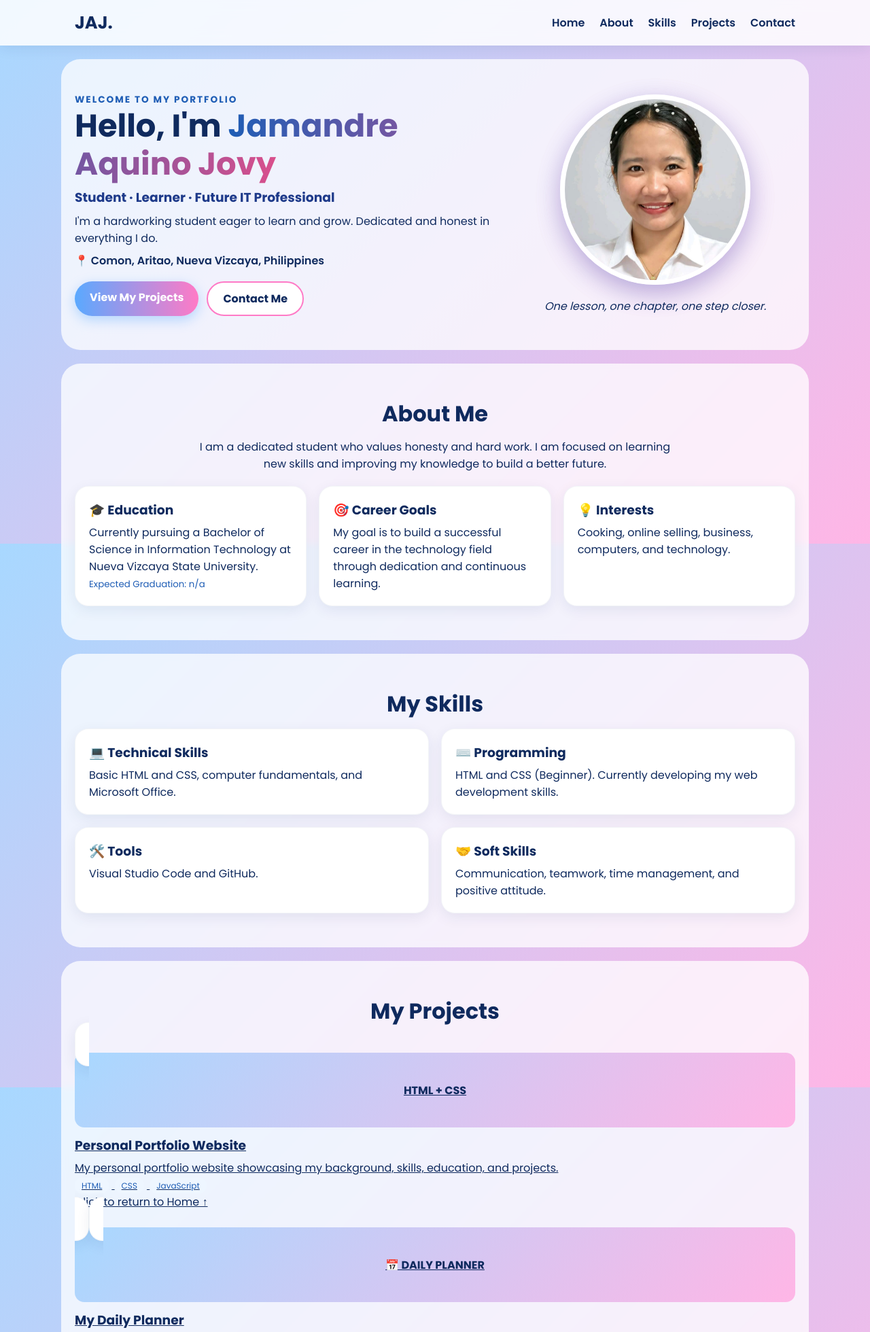
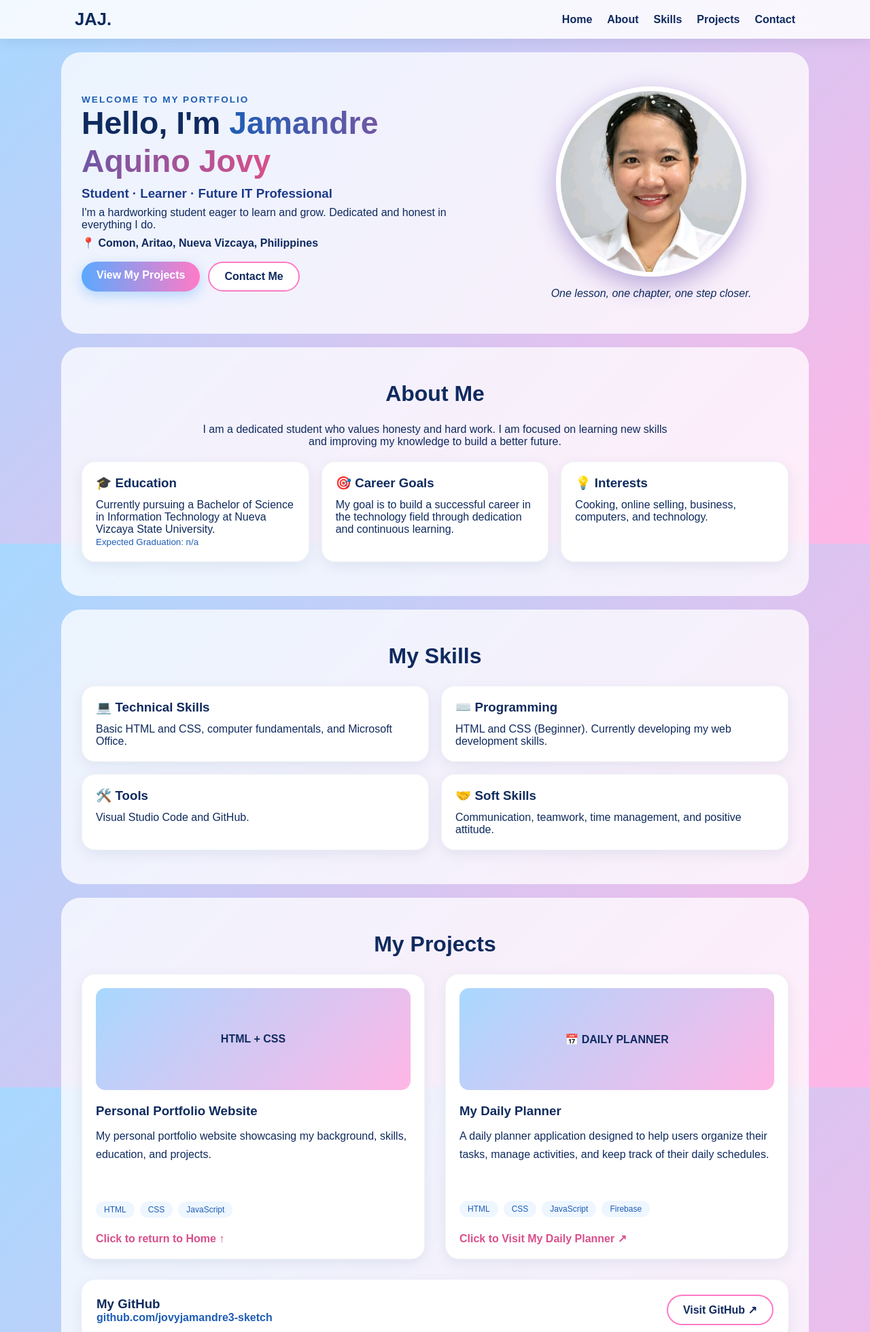
Before and after one commit to jovyjamandre3-sketch/jovyjamandre3-sketch.github.io, a plain HTML site: page index.html in a window 1280 px wide. Shown: the top 1960 px of the page at 68% size. Drawn offline with Linux system fonts and the light colour scheme.

Commit message:
Update style.css

```diff
--- a/style.css
+++ b/style.css
@@ -1,46 +1,497 @@
-@import url('https://fonts.googleapis.com/css2?family=Poppins:wght@400;600;700&display=swap');
-*{margin:0;padding:0;box-sizing:border-box;font-family:'Poppins',sans-serif;}
-body{
- background: linear-gradient(135deg, #a8d8ff 0%, #ffb6e6 100%);
- background-attachment: fixed;
- color: #0f2a5e;
- min-height:100vh;
+/* GENERAL SETTINGS */
+* {
+    margin: 0;
+    padding: 0;
+    box-sizing: border-box;
+    font-family: 'Poppins', sans-serif;
 }
-header{background:rgba(255,255,255,0.85);backdrop-filter:blur(10px);position:sticky;top:0;z-index:10;box-shadow:0 2px 20px rgba(15,42,94,0.1);}
-.navbar{max-width:1100px;margin:auto;display:flex;justify-content:space-between;align-items:center;padding:14px 20px;}
-.logo{font-weight:700;font-size:1.6rem;color:#0f2a5e;text-decoration:none;}
-#nav-links{display:flex;gap:22px;} #nav-links a{text-decoration:none;color:#0f2a5e;font-weight:600;}
-#nav-links a:hover{color:#d94f8c;}
-#menu-toggle{display:none;background:none;border:none;font-size:1.6rem;color:#0f2a5e;cursor:pointer;}
-.sec{max-width:1100px;margin:20px auto;padding:50px 20px;background:rgba(255,255,255,0.75);border-radius:28px;backdrop-filter:blur(5px);}
-.hero{max-width:1100px;margin:20px auto;padding:50px 20px;display:grid;grid-template-columns:1.2fr 0.8fr;align-items:center;gap:30px;background:rgba(255,255,255,0.75);border-radius:28px;}
-.eyebrow{letter-spacing:2px;font-weight:700;color:#1e5db5;font-size:0.85rem;}
-.hero h1{font-size:2.9rem;color:#0f2a5e;line-height:1.2;} .hero h1 span{background:linear-gradient(90deg,#1e5db5,#d94f8c);-webkit-background-clip:text;-webkit-text-fill-color:transparent;}
-.hero h3{color:#1e3a8a;margin:8px 0;}
-.loc{margin-top:8px;font-weight:600;}
-.btns{margin-top:18px;display:flex;gap:12px;flex-wrap:wrap;}
-.btn{padding:11px 22px;border-radius:30px;text-decoration:none;font-weight:700;transition:0.3s;display:inline-block;border:none;cursor:pointer;}
-.btn1{background:linear-gradient(90deg,#5aa9ff,#ff7ac6);color:white;box-shadow:0 6px 18px rgba(90,169,255,0.4);}
-.btn2{border:2.5px solid #ff7ac6;color:#0f2a5e;background:white;}
-.btn:hover{transform:translateY(-2px);}
-.hero-img{text-align:center;}
-.hero-img img{width:280px;height:280px;object-fit:cover;border-radius:50%;border:7px solid white;box-shadow:0 12px 35px rgba(30,93,181,0.3),0 12px 35px rgba(255,122,198,0.3);}
-.caption{margin-top:12px;font-style:italic;color:#0f2a5e;}
-h2{color:#0f2a5e;font-size:2rem;margin-bottom:12px;text-align:center;}
-.bio{text-align:center;max-width:700px;margin:0 auto 20px;}
-.grid3{display:grid;grid-template-columns:repeat(3,1fr);gap:18px;}
-.grid2{display:grid;grid-template-columns:repeat(2,1fr);gap:18px;}
-.card{background:white;border-radius:20px;padding:20px;box-shadow:0 6px 20px rgba(15,42,94,0.08);border:1px solid rgba(15,42,94,0.05);color:#0f2a5e;}
-.card h3{color:#0f2a5e;margin-bottom:6px;}
-.card small{color:#1e5db5;}
-.art{height:110px;background:linear-gradient(135deg,#a8d8ff,#ffb6e6);border-radius:14px;display:flex;align-items:center;justify-content:center;font-weight:800;color:#0f2a5e;margin-bottom:12px;}
-.art2{background:linear-gradient(135deg,#8ecfff,#ff8ed8);} .art3{background:linear-gradient(135deg,#b9e2ff,#ffc2e8);}
-.card span{background:#eef6ff;color:#1e5db5;padding:3px 10px;border-radius:20px;font-size:0.75rem;margin-right:4px;}
-.github-box{margin-top:22px;background:white;border-radius:20px;padding:18px 22px;display:flex;justify-content:space-between;align-items:center;box-shadow:0 6px 20px rgba(15,42,94,0.08);}
-.contact-wrap{display:grid;grid-template-columns:0.9fr 1.1fr;gap:18px;}
-.contact-wrap a{color:#1e5db5;font-weight:600;text-decoration:none;}
-.contact-wrap input,.contact-wrap textarea{width:100%;padding:12px;border:1.5px solid #cbd5e1;border-radius:12px;margin-bottom:12px;color:#0f2a5e;}
-.contact-wrap input:focus,.contact-wrap textarea:focus{outline:none;border-color:#5aa9ff;}
-footer{text-align:center;padding:28px;color:#0f2a5e;font-weight:600;}
-#topBtn{position:fixed;bottom:20px;right:20px;background:linear-gradient(90deg,#5aa9ff,#ff7ac6);color:white;border:none;width:44px;height:44px;border-radius:50%;cursor:pointer;display:none;box-shadow:0 4px 15px rgba(0,0,0,0.2);}
-@media(max-width:800px){.hero,.grid3,.grid2,.contact-wrap{grid-template-columns:1fr;} #nav-links{display:none;position:absolute;top:62px;left:0;right:0;background:white;flex-direction:column;padding:18px;box-shadow:0 10px 20px rgba(0,0,0,0.1);} #nav-links.active{display:flex;} #menu-toggle{display:block;} .hero-img img{width:220px;height:220px;}}
+
+html {
+    scroll-behavior: smooth;
+    scroll-padding-top: 85px;
+}
+
+body {
+    background: linear-gradient(135deg, #a8d8ff 0%, #ffb6e6 100%);
+    background-attachment: fixed;
+    color: #0f2a5e;
+    min-height: 100vh;
+}
+
+/* HEADER AND NAVIGATION */
+header {
+    background: rgba(255,255,255,0.85);
+    backdrop-filter: blur(10px);
+    position: sticky;
+    top: 0;
+    z-index: 10;
+    box-shadow: 0 2px 20px rgba(15,42,94,0.1);
+}
+
+.navbar {
+    max-width: 1100px;
+    margin: auto;
+    display: flex;
+    justify-content: space-between;
+    align-items: center;
+    padding: 14px 20px;
+}
+
+.logo {
+    font-weight: 700;
+    font-size: 1.6rem;
+    color: #0f2a5e;
+    text-decoration: none;
+}
+
+#nav-links {
+    display: flex;
+    gap: 22px;
+}
+
+#nav-links a {
+    text-decoration: none;
+    color: #0f2a5e;
+    font-weight: 600;
+    transition: 0.3s;
+}
+
+#nav-links a:hover {
+    color: #d94f8c;
+}
+
+#menu-toggle {
+    display: none;
+    background: none;
+    border: none;
+    font-size: 1.6rem;
+    color: #0f2a5e;
+    cursor: pointer;
+}
+
+/* SECTIONS */
+.sec {
+    max-width: 1100px;
+    width: calc(100% - 40px);
+    margin: 20px auto;
+    padding: 50px 30px;
+    background: rgba(255,255,255,0.75);
+    border-radius: 28px;
+    backdrop-filter: blur(5px);
+}
+
+/* HOME / HERO */
+.hero {
+    max-width: 1100px;
+    width: calc(100% - 40px);
+    margin: 20px auto;
+    padding: 50px 30px;
+    display: grid;
+    grid-template-columns: 1.2fr 0.8fr;
+    align-items: center;
+    gap: 30px;
+    background: rgba(255,255,255,0.75);
+    border-radius: 28px;
+}
+
+.eyebrow {
+    letter-spacing: 2px;
+    font-weight: 700;
+    color: #1e5db5;
+    font-size: 0.85rem;
+}
+
+.hero h1 {
+    font-size: 2.9rem;
+    color: #0f2a5e;
+    line-height: 1.2;
+}
+
+.hero h1 span {
+    background: linear-gradient(90deg,#1e5db5,#d94f8c);
+    -webkit-background-clip: text;
+    -webkit-text-fill-color: transparent;
+}
+
+.hero h3 {
+    color: #1e3a8a;
+    margin: 8px 0;
+}
+
+.loc {
+    margin-top: 8px;
+    font-weight: 600;
+}
+
+.btns {
+    margin-top: 18px;
+    display: flex;
+    gap: 12px;
+    flex-wrap: wrap;
+}
+
+/* BUTTONS */
+.btn {
+    padding: 11px 22px;
+    border-radius: 30px;
+    text-decoration: none;
+    font-weight: 700;
+    transition: 0.3s;
+    display: inline-block;
+    border: none;
+    cursor: pointer;
+}
+
+.btn1 {
+    background: linear-gradient(90deg,#5aa9ff,#ff7ac6);
+    color: white;
+    box-shadow: 0 6px 18px rgba(90,169,255,0.4);
+}
+
+.btn2 {
+    border: 2.5px solid #ff7ac6;
+    color: #0f2a5e;
+    background: white;
+}
+
+.btn:hover {
+    transform: translateY(-3px);
+}
+
+/* PROFILE IMAGE */
+.hero-img {
+    text-align: center;
+}
+
+.hero-img img {
+    width: 280px;
+    height: 280px;
+    object-fit: cover;
+    border-radius: 50%;
+    border: 7px solid white;
+    box-shadow: 0 12px 35px rgba(30,93,181,0.3),
+                0 12px 35px rgba(255,122,198,0.3);
+}
+
+.caption {
+    margin-top: 12px;
+    font-style: italic;
+    color: #0f2a5e;
+}
+
+/* HEADINGS */
+h2 {
+    color: #0f2a5e;
+    font-size: 2rem;
+    margin-bottom: 25px;
+    text-align: center;
+}
+
+.bio {
+    text-align: center;
+    max-width: 700px;
+    margin: 0 auto 20px;
+}
+
+/* GRID LAYOUT */
+.grid3 {
+    display: grid;
+    grid-template-columns: repeat(3, minmax(0, 1fr));
+    gap: 18px;
+    align-items: stretch;
+}
+
+.grid2 {
+    display: grid;
+    grid-template-columns: repeat(2, minmax(0, 1fr));
+    gap: 18px;
+    align-items: stretch;
+}
+
+/* CARDS */
+.card {
+    background: white;
+    border-radius: 20px;
+    padding: 20px;
+    box-shadow: 0 6px 20px rgba(15,42,94,0.08);
+    border: 1px solid rgba(15,42,94,0.05);
+    color: #0f2a5e;
+}
+
+.card h3 {
+    color: #0f2a5e;
+    margin-bottom: 12px;
+}
+
+.card small {
+    color: #1e5db5;
+}
+
+/* PROJECTS SECTION */
+#projects {
+    width: calc(100% - 40px);
+}
+
+/* PROJECT GRID */
+.projects-container {
+    display: grid;
+    grid-template-columns: repeat(2, minmax(0, 1fr));
+    gap: 30px;
+    align-items: stretch;
+    width: 100%;
+}
+
+/* PROJECT DESIGN */
+.art {
+    height: 150px;
+    width: 100%;
+    background: linear-gradient(135deg,#a8d8ff,#ffb6e6);
+    border-radius: 14px;
+    display: flex;
+    align-items: center;
+    justify-content: center;
+    font-weight: 800;
+    color: #0f2a5e;
+    margin-bottom: 20px;
+}
+
+/* PROJECT CARDS */
+.project-link {
+    width: 100%;
+    min-height: 420px;
+    display: flex;
+    flex-direction: column;
+    text-decoration: none;
+    color: #0f2a5e;
+    cursor: pointer;
+    transition: 0.3s;
+    box-sizing: border-box;
+}
+
+.project-link:hover {
+    transform: translateY(-6px);
+    box-shadow: 0 12px 25px rgba(15,42,94,0.15);
+}
+
+.project-link h3 {
+    margin-bottom: 12px;
+}
+
+.project-link > p:not(.click-hint) {
+    line-height: 1.7;
+    flex-grow: 1;
+}
+
+.project-tags {
+    display: flex;
+    flex-wrap: wrap;
+    gap: 8px;
+    margin-top: 18px;
+}
+
+.project-tags span {
+    background: #eef6ff;
+    color: #1e5db5;
+    padding: 5px 12px;
+    border-radius: 20px;
+    font-size: 0.75rem;
+    margin: 0;
+}
+
+.click-hint {
+    margin-top: auto;
+    padding-top: 22px;
+    color: #d94f8c;
+    font-weight: 700;
+}
+
+/* GITHUB BOX */
+.github-box {
+    margin-top: 30px;
+    background: white;
+    border-radius: 20px;
+    padding: 22px;
+    display: flex;
+    justify-content: space-between;
+    align-items: center;
+    gap: 20px;
+    box-shadow: 0 6px 20px rgba(15,42,94,0.08);
+}
+
+.github-box a:not(.btn) {
+    color: #1e5db5;
+    text-decoration: none;
+    font-weight: 600;
+}
+
+/* CONTACT SECTION */
+.contact-wrap {
+    display: grid;
+    grid-template-columns: repeat(2, minmax(0, 1fr));
+    gap: 30px;
+    align-items: stretch;
+}
+
+.contact-wrap > .card {
+    width: 100%;
+    min-width: 0;
+    padding: 25px;
+}
+
+.contact-wrap a {
+    color: #1e5db5;
+    font-weight: 600;
+    text-decoration: none;
+    overflow-wrap: anywhere;
+}
+
+.contact-wrap a:hover,
+.github-box a:hover {
+    color: #d94f8c;
+}
+
+/* CONTACT FORM */
+.contact-wrap input,
+.contact-wrap textarea {
+    width: 100%;
+    padding: 12px;
+    border: 1.5px solid #cbd5e1;
+    border-radius: 12px;
+    margin-bottom: 12px;
+    color: #0f2a5e;
+    font-size: 1rem;
+}
+
+.contact-wrap textarea {
+    resize: vertical;
+}
+
+.contact-wrap input:focus,
+.contact-wrap textarea:focus {
+    outline: none;
+    border-color: #5aa9ff;
+}
+
+.contact-wrap button {
+    font-size: 1rem;
+}
+
+/* FOOTER */
+footer {
+    text-align: center;
+    padding: 28px;
+    color: #0f2a5e;
+    font-weight: 600;
+}
+
+/* BACK TO TOP */
+#topBtn {
+    position: fixed;
+    bottom: 20px;
+    right: 20px;
+    background: linear-gradient(90deg,#5aa9ff,#ff7ac6);
+    color: white;
+    border: none;
+    width: 44px;
+    height: 44px;
+    border-radius: 50%;
+    cursor: pointer;
+    display: none;
+    box-shadow: 0 4px 15px rgba(0,0,0,0.2);
+    z-index: 20;
+}
+
+/* TABLET */
+@media (max-width: 900px) {
+    .hero {
+        grid-template-columns: 1fr 1fr;
+    }
+
+    .grid3 {
+        grid-template-columns: repeat(2, minmax(0, 1fr));
+    }
+}
+
+/* MOBILE RESPONSIVE */
+@media (max-width: 768px) {
+
+    .hero {
+        grid-template-columns: 1fr;
+        text-align: center;
+    }
+
+    .hero h1 {
+        font-size: 2.2rem;
+    }
+
+    .hero-img img {
+        width: 220px;
+        height: 220px;
+    }
+
+    .btns {
+        justify-content: center;
+    }
+
+    .grid3,
+    .grid2,
+    .projects-container,
+    .contact-wrap {
+        grid-template-columns: 1fr;
+    }
+
+    .project-link {
+        min-height: 400px;
+    }
+
+    #nav-links {
+        display: none;
+        position: absolute;
+        top: 62px;
+        left: 0;
+        right: 0;
+        background: white;
+        flex-direction: column;
+        padding: 18px;
+        box-shadow: 0 10px 20px rgba(0,0,0,0.1);
+    }
+
+    #nav-links.active {
+        display: flex;
+    }
+
+    #menu-toggle {
+        display: block;
+    }
+
+    .github-box {
+        flex-direction: column;
+        align-items: flex-start;
+        gap: 15px;
+    }
+
+}
+
+/* SMALL MOBILE */
+@media (max-width: 480px) {
+
+    .sec,
+    .hero {
+        width: calc(100% - 20px);
+        padding: 30px 18px;
+        border-radius: 20px;
+    }
+
+    .hero h1 {
+        font-size: 1.9rem;
+    }
+
+    h2 {
+        font-size: 1.7rem;
+    }
+
+    .project-link {
+        min-height: 380px;
+    }
+
+}
```
